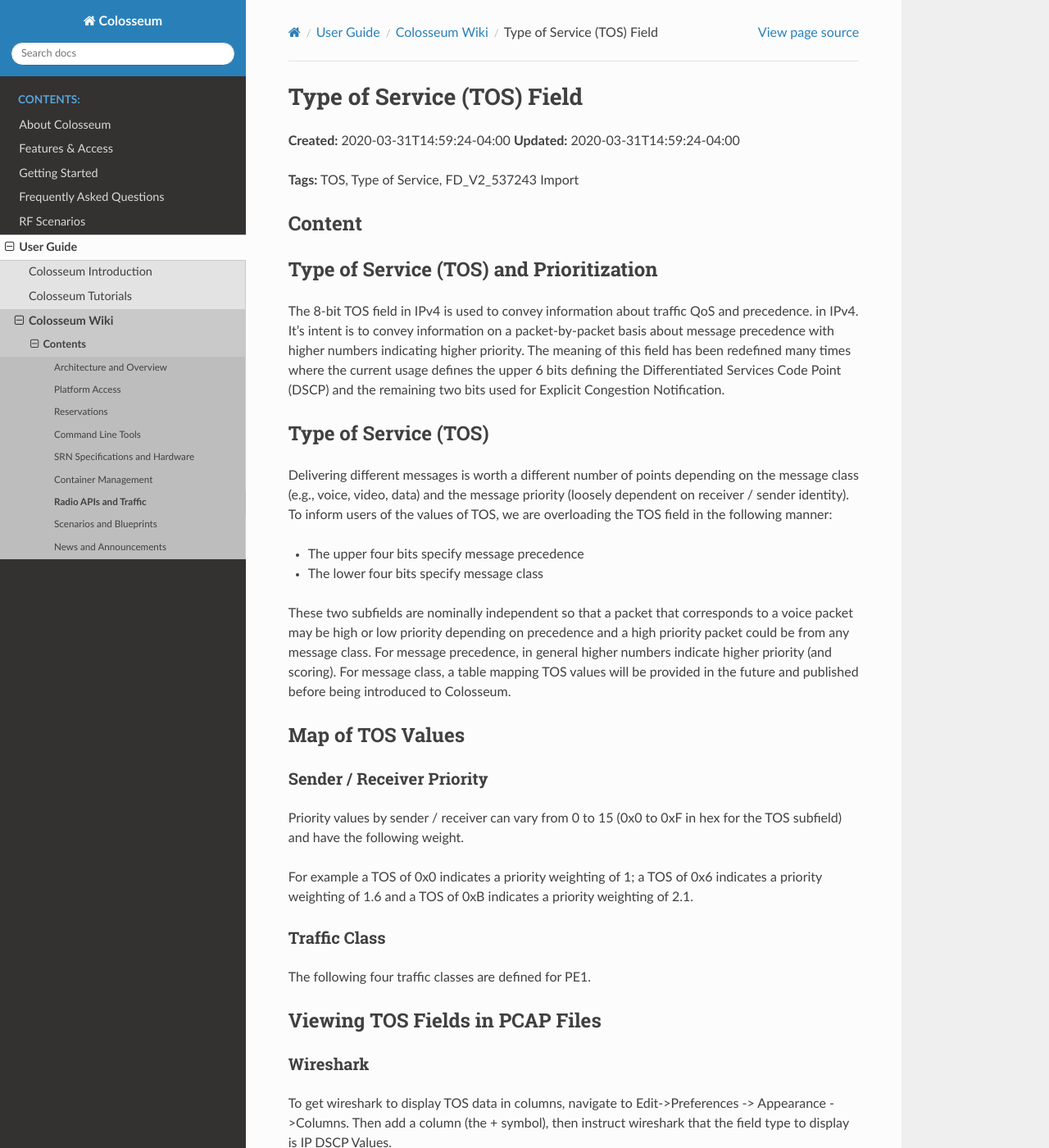
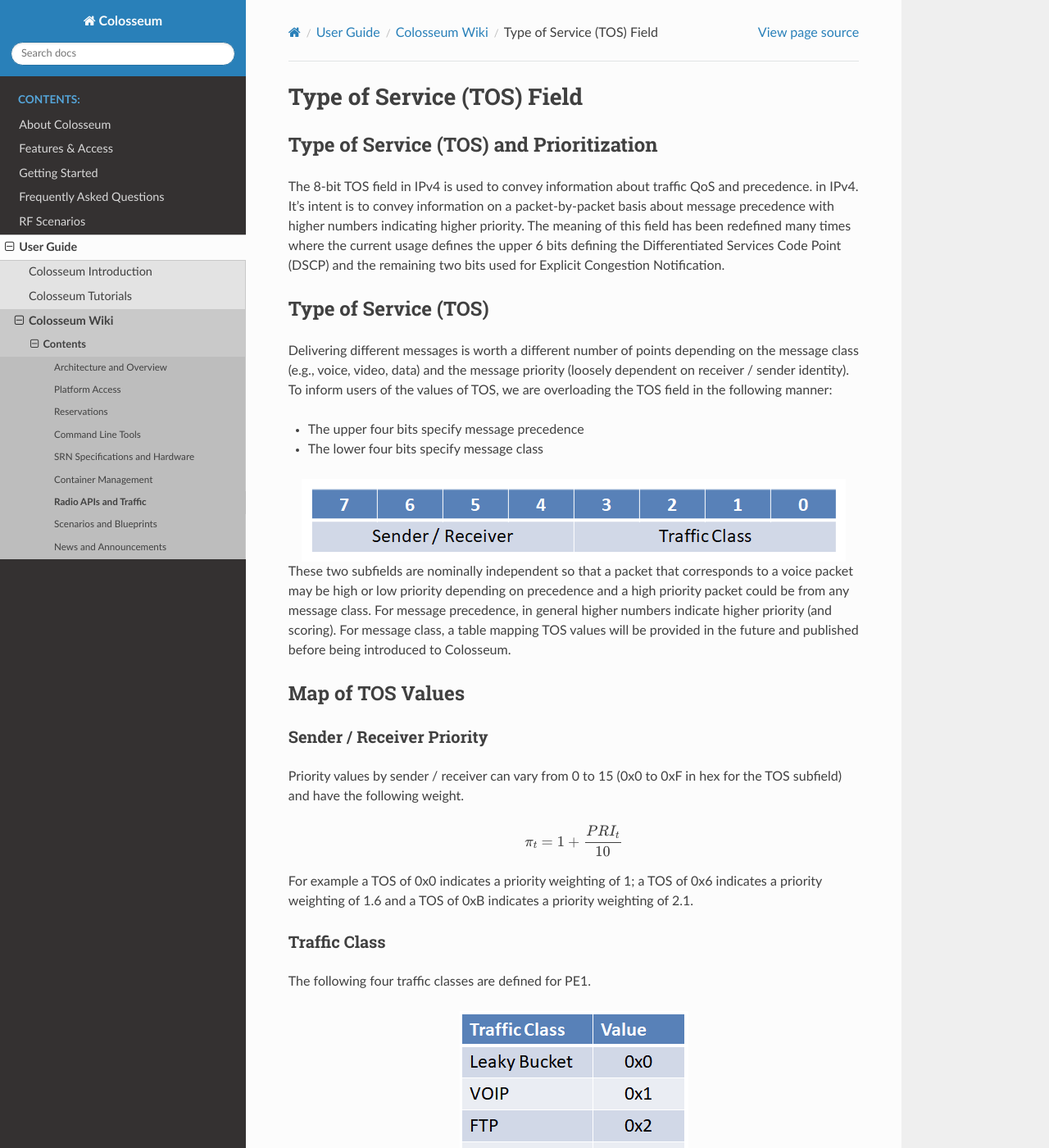
Before and after one commit to colosseum-wiot/user-documentation, a Sphinx documentation site: the page built from docs/source/user_guide/colosseum_wiki/type_of_service.rst, in a window 1280 px wide and 1400 px high. Shown: the whole window at 82% size. Built offline with Sphinx 7.4.7 and the Read the Docs theme 3.1.0, drawn with Linux system fonts in a browser that asks for light colours; pages that are not in the unit, such as notebooks, are missing from menus.

Commit message:
Colosseum wiki - WIP

```diff
--- a/docs/source/user_guide/colosseum_wiki/type_of_service.rst
+++ b/docs/source/user_guide/colosseum_wiki/type_of_service.rst
@@ -1,13 +1,5 @@
 Type of Service (TOS) Field
 =========================
-
-**Created:** 2020-03-31T14:59:24-04:00
-**Updated:** 2020-03-31T14:59:24-04:00
-
-**Tags:** TOS, Type of Service, FD_V2_537243 Import
-
-Content
--------
 
 Type of Service (TOS) and Prioritization
 ---------------------------------------
@@ -22,6 +14,10 @@
 - The upper four bits specify message precedence
 - The lower four bits specify message class
 
+.. figure:: /_static/images/user_guide/wiki/type_of_service/type_of_service.png
+   :alt: Type of Service
+   :align: center
+
 These two subfields are nominally independent so that a packet that corresponds to a voice packet may be high or low priority depending on precedence and a high priority packet could be from any message class. For message precedence, in general higher numbers indicate higher priority (and scoring). For message class, a table mapping TOS values will be provided in the future and published before being introduced to Colosseum.
 
 Map of TOS Values
@@ -32,12 +28,20 @@
 
 Priority values by sender / receiver can vary from 0 to 15 (0x0 to 0xF in hex for the TOS subfield) and have the following weight.
 
+.. math::
+
+   \pi_t = 1 + \frac{PRI_t}{10}
+
 For example a TOS of 0x0 indicates a priority weighting of 1; a TOS of 0x6 indicates a priority weighting of 1.6 and a TOS of 0xB indicates a priority weighting of 2.1.
 
 Traffic Class
 ~~~~~~~~~~~
 
 The following four traffic classes are defined for PE1.
+
+.. figure:: /_static/images/user_guide/wiki/type_of_service/traffic_class.png
+   :alt: Traffic Class
+   :align: center
 
 Viewing TOS Fields in PCAP Files
 ------------------------------
@@ -47,11 +51,18 @@
 
 To get wireshark to display TOS data in columns, navigate to Edit->Preferences -> Appearance ->Columns. Then add a column (the + symbol), then instruct wireshark that the field type to display is IP DSCP Values.
 
+.. figure:: /_static/images/user_guide/wiki/type_of_service/wireshark.png
+   :alt: Wireshark
+   :align: center
+
 To see the DSCP value, view the packet details (check View->Packet Details) and the Differentiated Services field will show the TOS field / byte in hex as shown below. For scrimmage 4. only two TOS field values are planned - 0x80 and 0x00.
+
+.. figure:: /_static/images/user_guide/wiki/type_of_service/wireshark_2.png
+   :alt: Wireshark 2
+   :align: center
 
 Suggested Reading
 --------------
 
-`TOS on wikipedia <https://en.wikipedia.org/wiki/Type_of_service>`_
-
-`Using Linux to view DSCP <http://conceptsfortheroad.com/2016/01/01/using-linux-to-verify-dscp/>`_
+- `TOS on wikipedia <https://en.wikipedia.org/wiki/Type_of_service>`_
+- `Using Linux to view DSCP <http://conceptsfortheroad.com/2016/01/01/using-linux-to-verify-dscp/>`_
```
Also changed, not shown: docs/source/_static/images/user_guide/wiki/type_of_service/traffic_class.png (added), docs/source/_static/images/user_guide/wiki/type_of_service/type_of_service.png (added), docs/source/_static/images/user_guide/wiki/type_of_service/wireshark.png (added), docs/source/_static/images/user_guide/wiki/type_of_service/wireshark_2.png (added).
